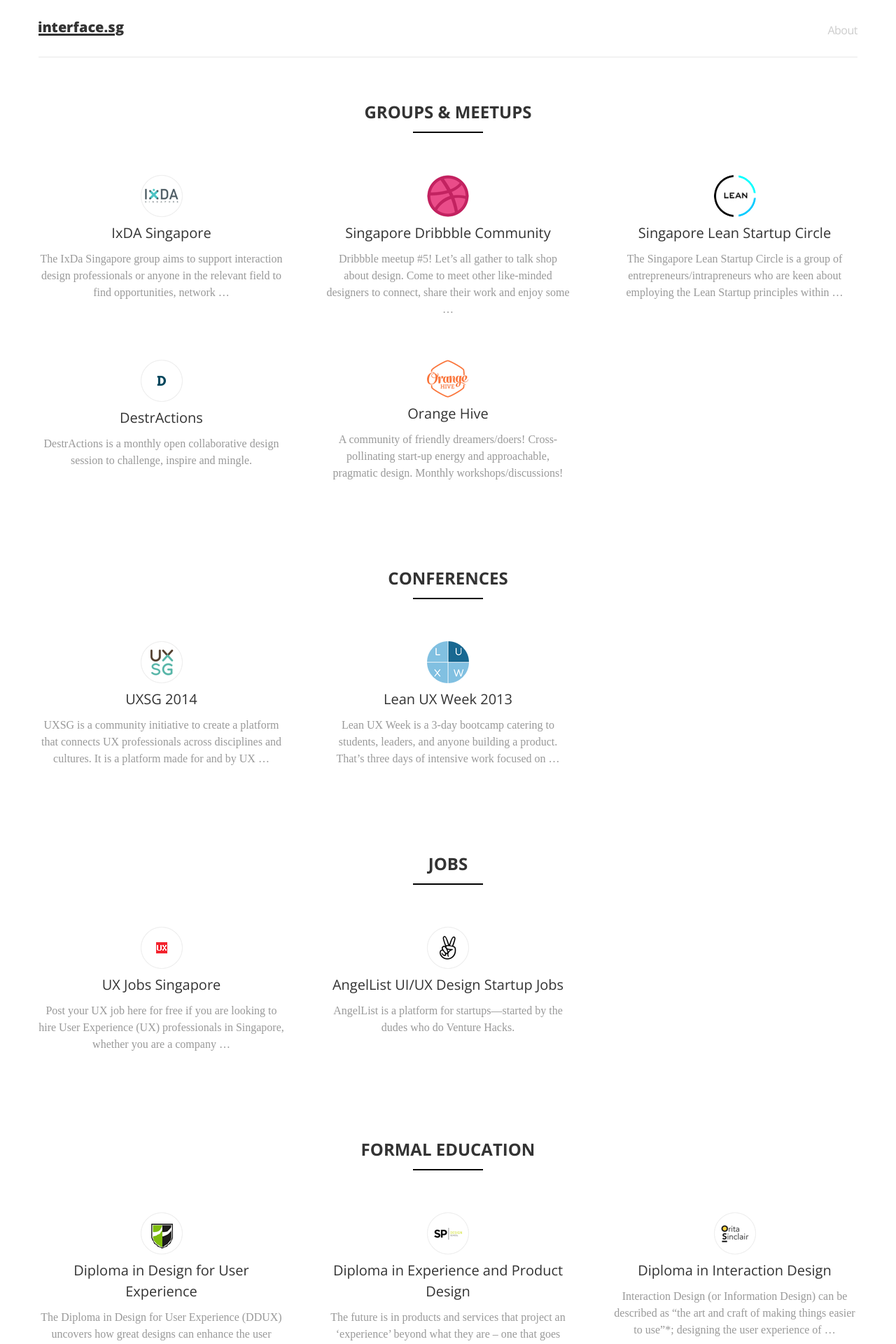
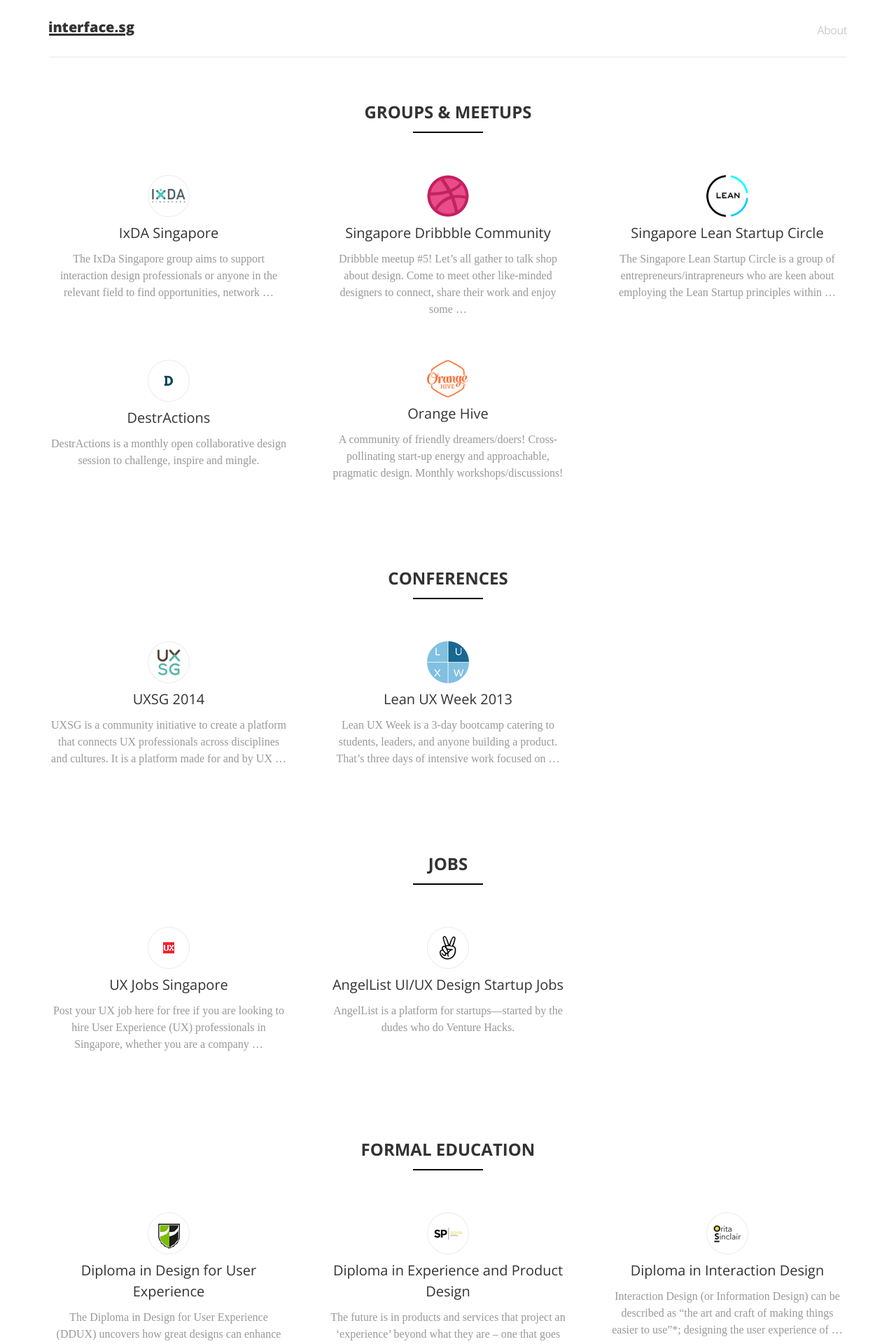
Before and after one commit to interfacesg/interfacesg.github.io, a Jekyll site: the page built from index.html, in a window 1280 px wide. Shown: the top 1920 px of the page at 70% size. Built offline with Jekyll 4.4.1, drawn with Linux system fonts in a browser that asks for light colours; some web fonts are replaced.

Commit message:
Fix responsive positionings and margins

```diff
--- a/_includes/footer.html
+++ b/_includes/footer.html
@@ -10,7 +10,7 @@
 
 
     <div class="footer-col-3 column">
-      Curated by <img class="footer-logo" src="/img/minitheory-logo.png">
+      Curated by <a href="http://minitheory.com" target="_blank"><img class="footer-logo" src="/img/minitheory-logo.png"></a>
     </div>
 
   </div>
--- a/_includes/header.html
+++ b/_includes/header.html
@@ -1,7 +1,7 @@
 <header class="site-header">
 
   <div class="wrap">
-    <img class="logo" src="/img/interfacesg.png">
+    <a href="/"><img class="logo" src="/img/interfacesg.png"></a>
     <!--<a class="site-title" href="{{ site.baseurl }}/">{{ site.title }}</a>-->
 
     <nav class="site-nav">
--- a/css/main.css
+++ b/css/main.css
@@ -35,7 +35,7 @@ a:visited { color: #205caa; }
 .wrap:after { content:""; display:table; }
 .wrap:after { clear: both; }
 .wrap {
-  max-width: 1170px;
+  max-width: 1140px;
   padding: 0 30px;
   margin: 0 auto;
   zoom: 1;
@@ -53,7 +53,7 @@ a:visited { color: #205caa; }
   min-height: 56px;
   background-color: white;
 }
-.site-header .wrap {border-bottom: 1px solid #e8e8e8; padding: 0}
+.site-header .wrap {border-bottom: 1px solid #e8e8e8;}
 .site-header .logo {margin:30px 0; float:left}
 
 .site-title,
@@ -367,6 +367,9 @@ a:visited { color: #205caa; }
 /* ----------------------------------------------------------*/
 
 
+@media screen and (min-width: 1171px) {
+  .site-header .wrap {padding: 0}
+}
 @media screen and (max-width: 750px) {
 
   .home ul li {float:left; width:45%; margin:0 10% 15px 0;}
@@ -394,12 +397,12 @@ a:visited { color: #205caa; }
 
 @media screen and (max-width: 600px) {
 
-  .home ul li {float:none; width:auto;}
+  .home ul li {float:none; display: block; width:auto;}
   .home ul li:nth-child(3n) {margin-right: 0;}
   .home ul li:nth-child(n) {margin-right: 0;}
 
   .wrap { padding: 0 12px; }
-
+/*
   .site-nav {
     position: fixed;
     z-index: 10;
@@ -438,7 +441,7 @@ a:visited { color: #205caa; }
     padding: 5px 10px;
     margin: 0;
   }
-
+*/
   .post-header h1 { font-size: 36px; }
   .post-content h2 { font-size: 28px; }
   .post-content h3 { font-size: 22px; }
```
